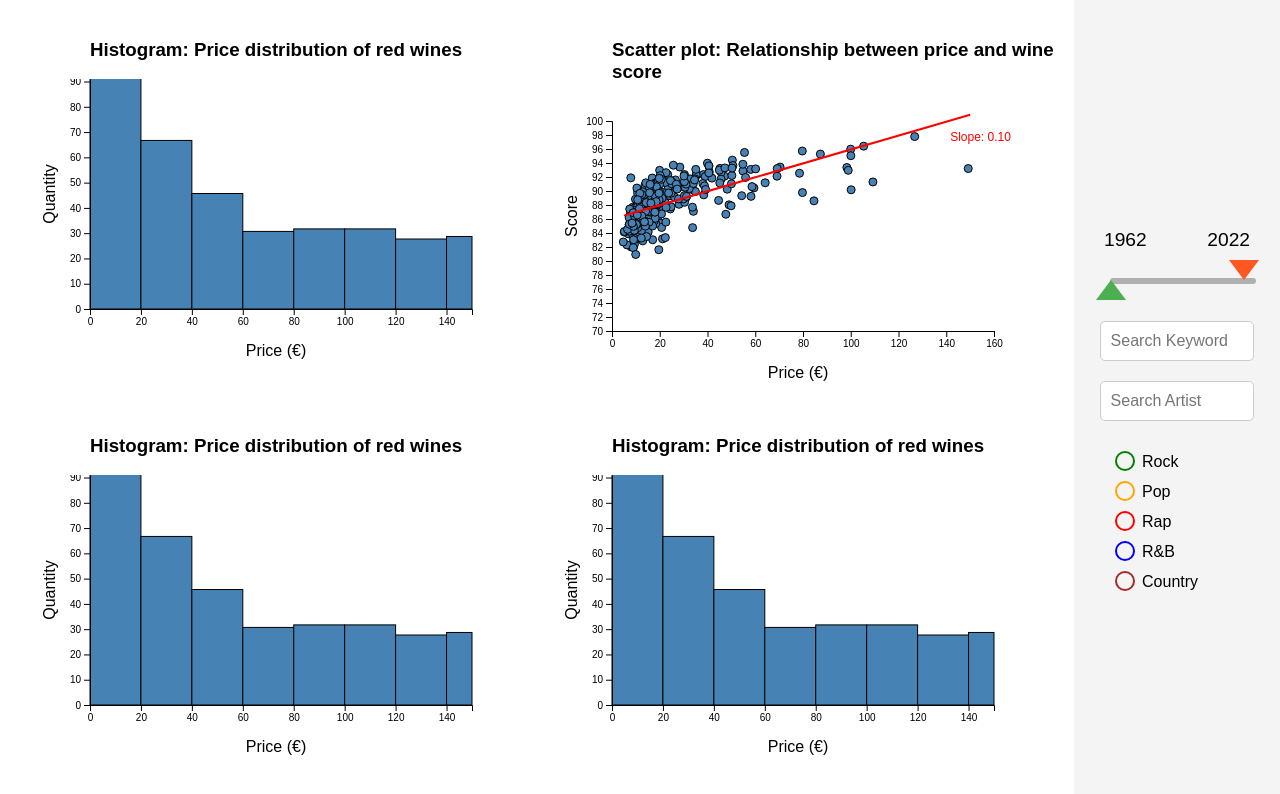
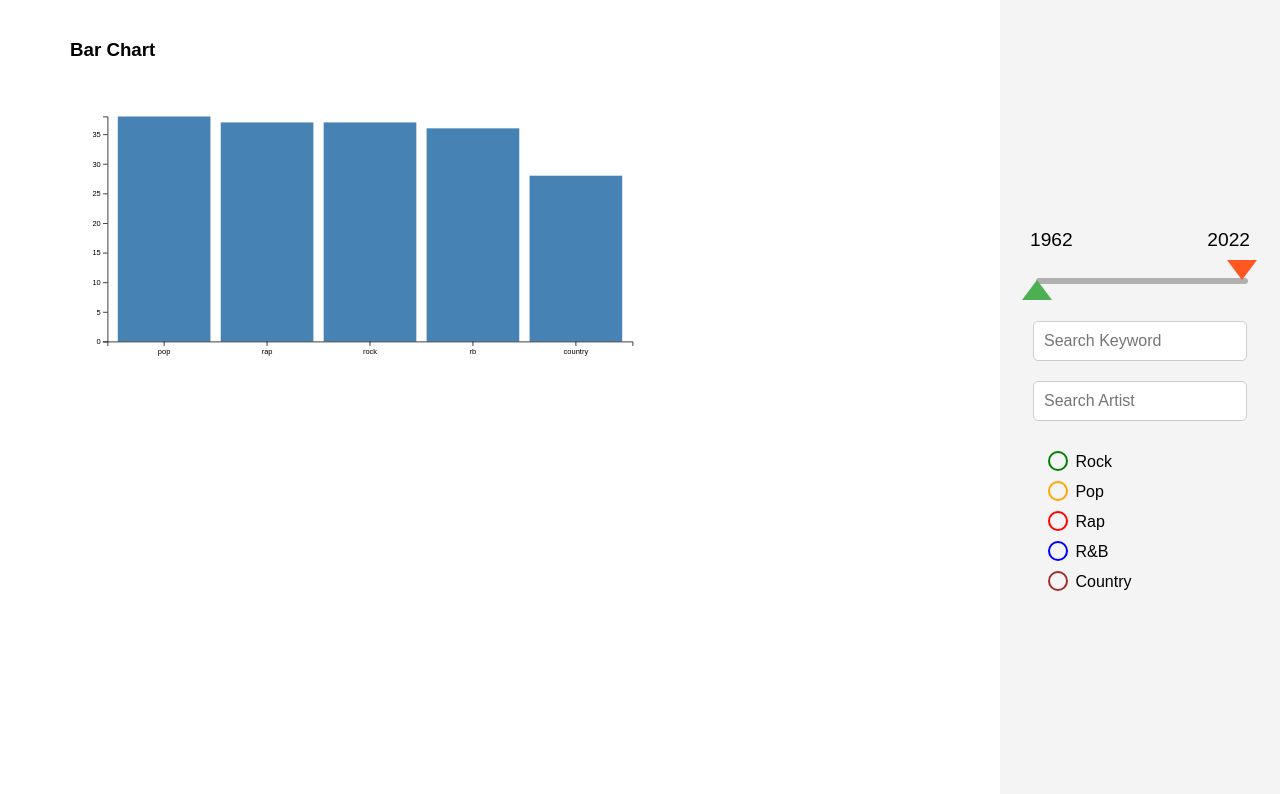
Before and after one commit to jaimevidex/VIProject, a website: page index.html in a window 1280 px wide. Drawn offline with nearby package versions, Linux system fonts and the light colour scheme; some packages are replaced by stand-ins of ours; a script that the page names is missing.

Commit message:
merged everything

```diff
--- a/index.html
+++ b/index.html
@@ -8,6 +8,7 @@
     <script src="https://cdn.jsdelivr.net/npm/d3@7"></script>
     <script src="https://cdn.jsdelivr.net/npm/sweetalert2@11"></script>
     <script src="./script.js"></script>
+    <script src="./idioms/barchart.js"></script>
     <script src="./idioms/histogram.js"></script>
     <script src="./idioms/bubble.js"></script>
     <script src="./idioms/language.js"></script>
@@ -18,10 +19,7 @@
   <body onload="init()">
     <div class="dashboard">
         <div class="container">
-            <div class="Histogram"></div>
-            <div class="BubbleChart"></div>
-            <div class="RadarChart"></div>
-            <div class="VanDiagram"></div>
+            <div class="Barchart"></div>
         </div>
         <div class="buttons">
             <div class="range-slider">
--- a/script.js
+++ b/script.js
@@ -1,9 +1,6 @@
 function init() {
-    d3.json("./data/dataset.json").then(function (data) {
-        createHistogram(data, ".Histogram");
-        createBubbleChart(data, ".BubbleChart");
-        createRadarChart(data, ".RadarChart");
-        createVanDiagram(data, ".VanDiagram");
+    d3.csv("./data/genre_all_time_attribute.csv").then(function (data) {
+      createBarchart(data, ".Barchart");
     });
 
     const minRange = document.getElementById("minRange");
```
